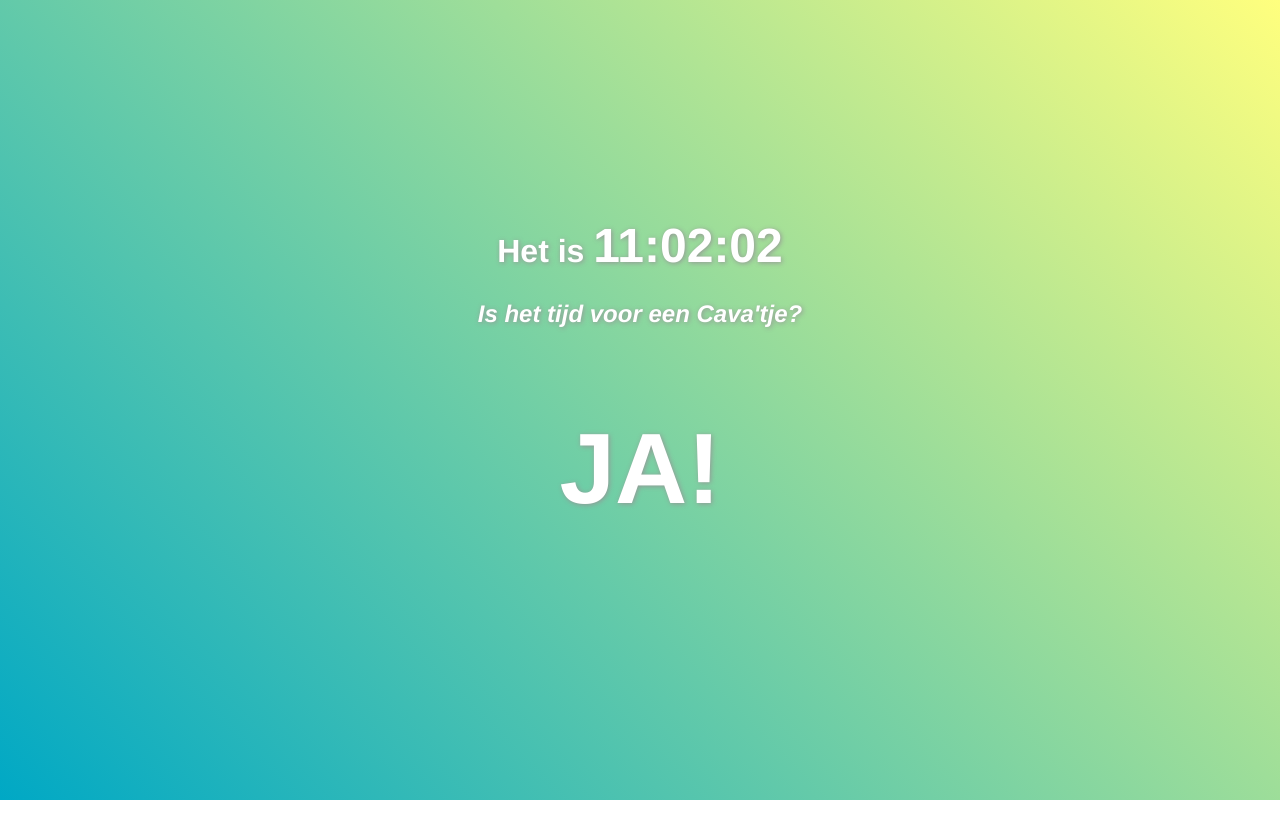
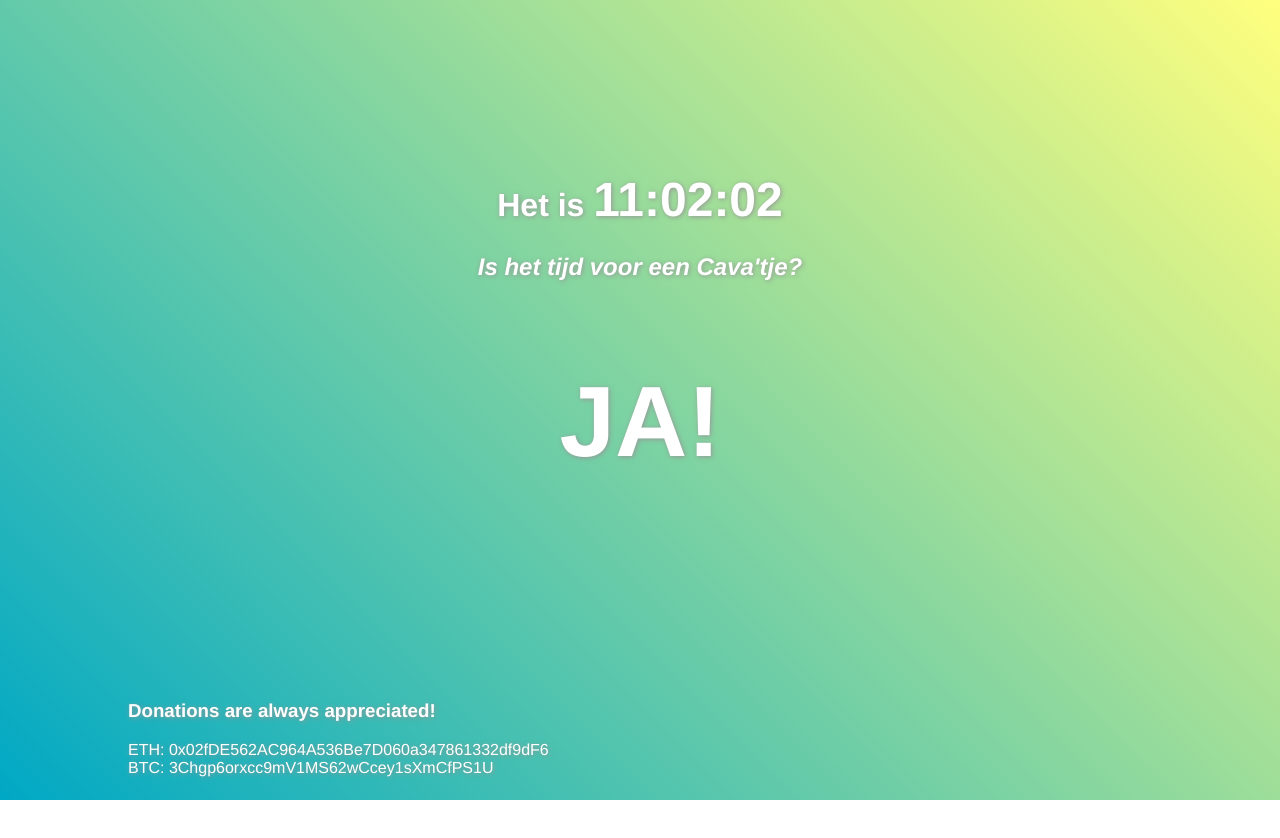
Before and after one commit to sytze-koster/cavatje, an Angular app: page / in a window 1280 px wide. Shown: the top 838 px of the page. Before the commit the page ends 800 px from the top, so only its background shows below. Built offline with nearby package versions, Linux system fonts and the light colour scheme.

Commit message:
Glue. Match sticks. Paper. Build script!

```diff
--- a/src/app/app.component.html
+++ b/src/app/app.component.html
@@ -21,6 +21,18 @@
     font-size: 100px;
     font-weight: bold;
   }
+
+  footer {
+    font-family: 'Helvetica Neue', Helvetica, Arial, sans-serif;
+    width: 80%;
+    margin: 0 auto;
+    padding-bottom: 1em;
+  }
+
+  footer > p {
+    margin: 0;
+  }
+
 </style>
 
 <section>
@@ -35,3 +47,11 @@
     <ng-container *ngIf="!answer">Nee...</ng-container>
   </h1>
 </section>
+
+<footer>
+  <h3>Donations are always appreciated!</h3>
+
+  <p>ETH: 0x02fDE562AC964A536Be7D060a347861332df9dF6</p>
+  <p>BTC: 3Chgp6orxcc9mV1MS62wCcey1sXmCfPS1U</p>
+
+</footer>
```
